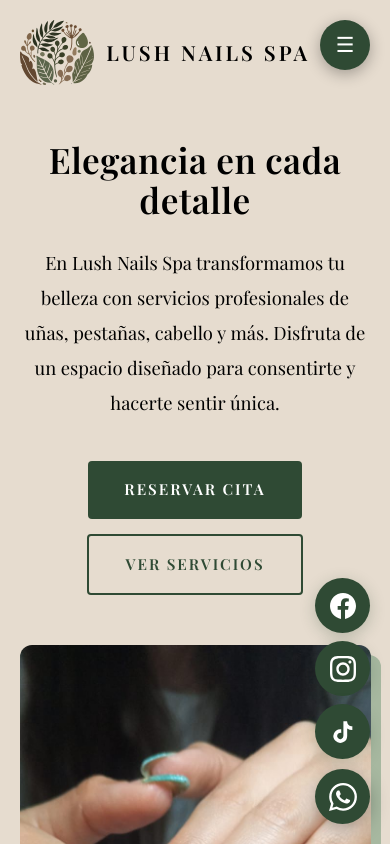
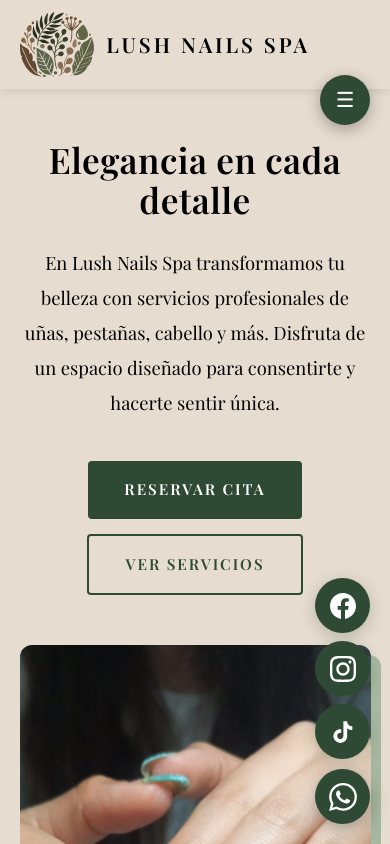
Before and after one commit to snxz-dev/SPA, a React (Create React App) app: page / in a window 390 px wide. Shown: the top 844 px of the page. Built offline with nearby package versions, Linux system fonts and the light colour scheme; a web font is replaced by a local one.

Commit message:
fix: barra fija con fondo beige en mobile, igual al navbar

```diff
--- a/src/styles/App.css
+++ b/src/styles/App.css
@@ -99,7 +99,7 @@
 
 @media (max-width: 768px) {
   .hero {
-    padding-top: 80px;
+    padding-top: 90px;
   }
 }
 
--- a/src/styles/menu.css
+++ b/src/styles/menu.css
@@ -27,7 +27,7 @@
 
 .fab-button.mobile-only {
   position: fixed;
-  top: 20px;
+  top: 75px;
   right: 20px;
   width: 50px;
   height: 50px;
@@ -46,7 +46,7 @@
 
 .fab-menu.mobile-menu {
   position: fixed;
-  top: 80px;
+  top: 135px;
   right: 20px;
   display: flex;
   flex-direction: column;
@@ -99,12 +99,16 @@
 
 .hero-logo.mobile-only {
   position: fixed;
-  top: 20px;
-  left: 20px;
+  top: 0;
+  left: 0;
+  right: 0;
+  padding: 12px 20px;
+  background: #E6DCCF;
+  box-shadow: 0 2px 10px rgba(0,0,0,0.1);
   display: flex;
   align-items: center;
   gap: 12px;
-  z-index: 10;
+  z-index: 1000;
 }
 
 .hero-logo.mobile-only img {
```
